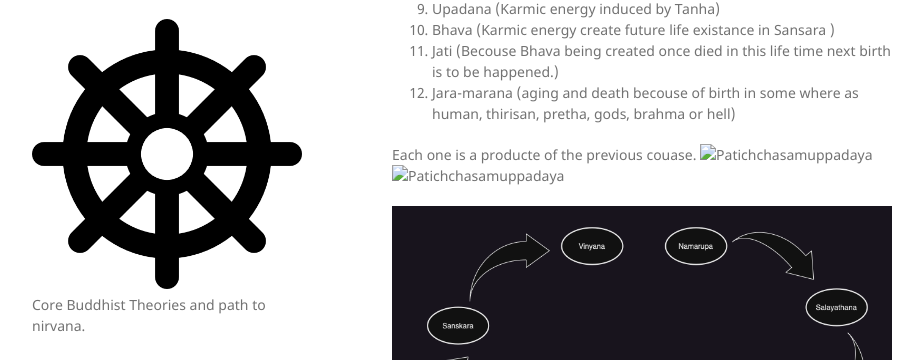
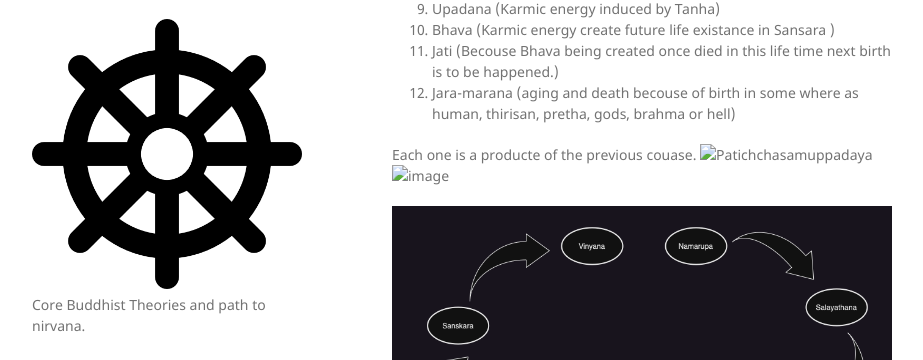
Before and after one commit to tharangar/tharangar.github.io, a Jekyll site: the page built from index.md, in a window 1280 px wide and 900 px high, scrolled down 1561 px. Shown: the part 90-450 px from the top of the window, without its empty margins (178-1101 px from the left). Built offline with Jekyll 4.4.1, drawn with Linux system fonts in a browser that asks for light colours; our own code applies the rules of GitHub Pages for plain Markdown files.

Commit message:
[BDSM-0007] updatin Patichchasamuppadaya  image tag

```diff
--- a/index.md
+++ b/index.md
@@ -52,7 +52,7 @@
 
 Each one is a producte of the previous couase.
 ![Patichchasamuppadaya](./images/patichchasamuppada.png?raw=true "Chain reaction called patichchasamuppadaya")
-![Patichchasamuppadaya](patichchasamuppada.png?raw=true "Chain reaction called patichchasamuppadaya")
+![image](patichchasamuppada.png)
 
 ![Patichchasamuppadaya image](https://github.com/tharangar/tharangar.github.io/blob/master/docs/images/patichchasamuppada.png)
 This chain of causation explains that ignorance (avijja) is the root cause of suffering, and by breaking the chain at the level of ignorance, one can attain liberation (nibbana) from the cycle of samsara.
```
